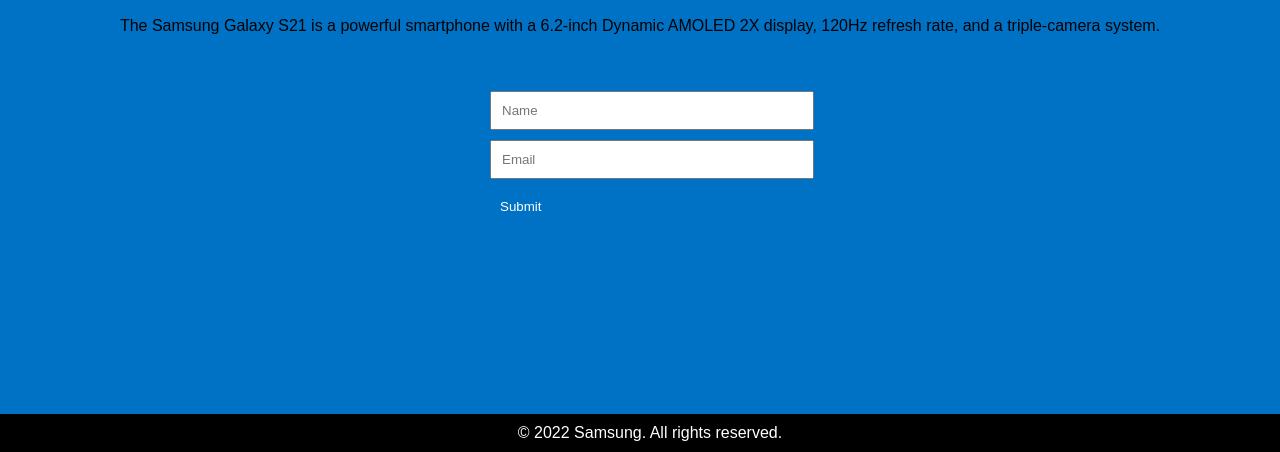
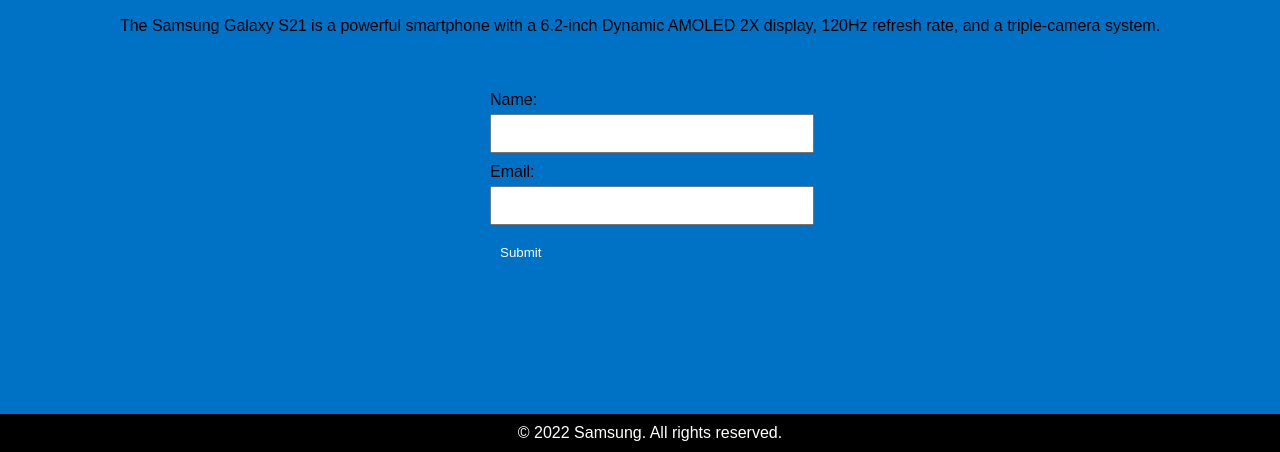
Before and after one commit to rahul-patel1/Blackbox-Samsung, a plain HTML site: page index.html in a window 1280 px wide. Shown: the part 348-800 px from the top of the page. Drawn offline with Linux system fonts and the light colour scheme.

Commit message:
Update index.html

```diff
--- a/index.html
+++ b/index.html
@@ -55,6 +55,10 @@
             padding: 10px;
             margin-bottom: 10px;
         }
+        form label {
+            display: block;
+            margin-bottom: 5px;
+        }
         form input[type="submit"] {
             background-color: #0072C6;
             color: #FFFFFF;
@@ -82,8 +86,10 @@
         &copy; 2022 Samsung. All rights reserved.
     </footer>
     <form>
-        <input type="text" placeholder="Name">
-        <input type="email" placeholder="Email">
+        <label for="name">Name:</label>
+        <input type="text" id="name" name="name">
+        <label for="email">Email:</label>
+        <input type="email" id="email" name="email">
         <input type="submit" value="Submit">
     </form>
     <script>
```
